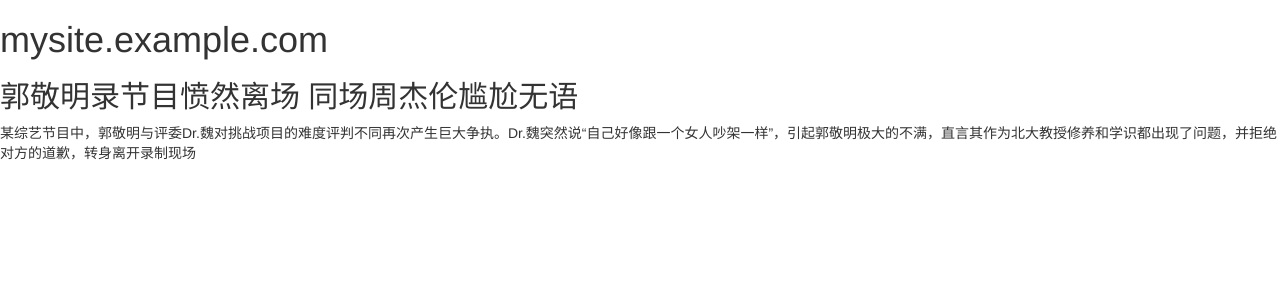
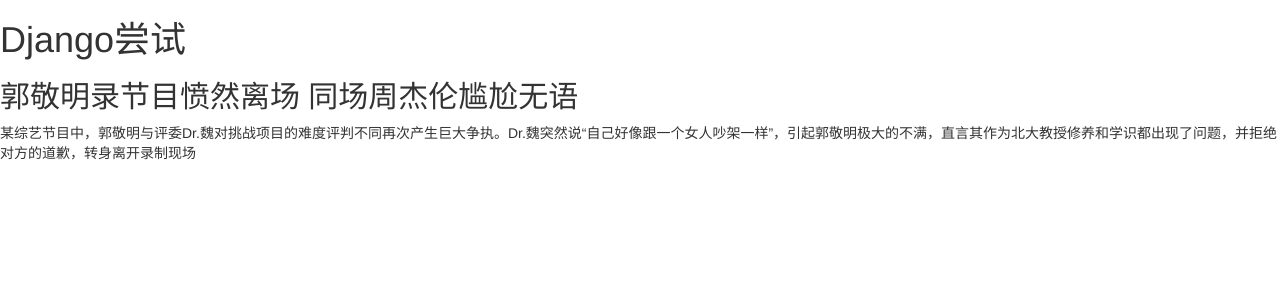
Before and after one commit to Profeel/mystie, a Django app: page /blog/ in a window 1280 px wide. Shown: the top 300 px of the page. Run offline with Django 3.2, Linux system fonts and the light colour scheme; data comes from the database, SQL or seed files in the repository; some libraries are stand-ins or nearby versions.

Commit message:
change the url
change the url

```diff
--- a/blog/templates/base.html
+++ b/blog/templates/base.html
@@ -18,7 +18,7 @@
     <![endif]-->
   </head>
   <body>
-	<h1> mysite.example.com</h1>
+	<h1> Django尝试</h1>
 	{% block content %}
 	{% endblock %}
 
--- a/mysite/urls.py
+++ b/mysite/urls.py
@@ -8,5 +8,12 @@
     # url(r'^blog/', include('blog.urls')),
 
     url(r'^admin/', include(admin.site.urls)),
-    url(r'^blog/', archive)
 )
+
+
+urlpatterns = patterns('mysite.blog.views',
+    # Examples:
+    # url(r'^$', 'mysite.views.home', name='home'),
+    # url(r'^blog/', include('blog.urls')),
+    url(r'^blog/', archive),
+)
```
Also changed, not shown: 1 other file.
